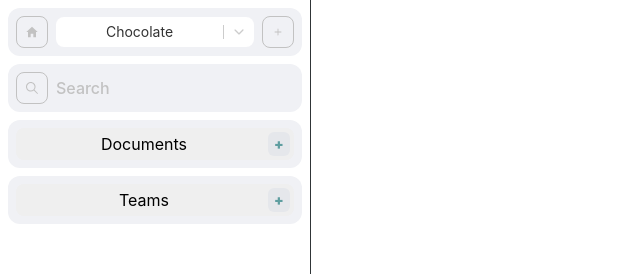
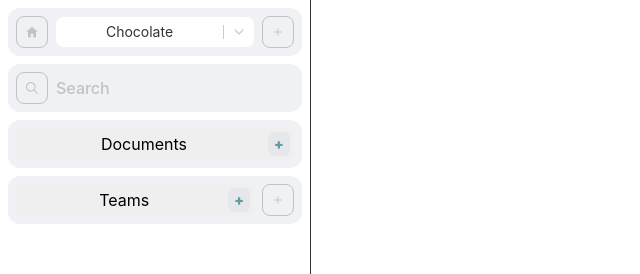
Before and after one commit to entools/tools.interface, a React (Vite) app: page / in a window 1280 px wide. Shown: the top 274 px of the page, without its empty margins (0-640 px from the left). Built offline with nearby package versions, Linux system fonts and the light colour scheme.

Commit message:
fix: list

```diff
--- a/src/components/sidebar/components/list/list.module.css
+++ b/src/components/sidebar/components/list/list.module.css
@@ -24,8 +24,8 @@
   font-size: 16px;
   line-height: 20px;
   box-sizing: border-box;
-  /* background: linear-gradient(-45deg, rgb(135, 57, 229), rgb(84, 150, 255)); */
   border: none;
+  width: 100%;
 }
 
 
@@ -114,3 +114,26 @@
   align-items: center;
   width: 100%;
 }
+
+.icon {
+  display: flex;
+  justify-content: center;
+  align-items: center;
+  margin: 0;
+  padding: 0;
+  height: 30px;
+  width: 30px;
+  min-width: 30px;
+  color: var(--font-color);
+  border: var(--button-border);
+  border-radius: 8px;
+  background-color: var(--button-background);
+  margin-left: 8px;
+  font-size: 14px;
+  line-height: 14px;
+}
+
+.buttons {
+  display: flex;
+  justify-content: space-between;
+}
--- a/src/components/sidebar/components/list/list.tsx
+++ b/src/components/sidebar/components/list/list.tsx
@@ -1,4 +1,6 @@
+/* eslint-disable react/require-default-props */
 import { NavLink } from 'react-router-dom';
+import { IoIosAdd } from 'react-icons/io';
 import style from './list.module.css';
 
 type ListType = {
@@ -7,6 +9,7 @@ type ListType = {
   onShow: () => void;
   items: string[];
   title: string;
+  action?: () => void;
 };
 
 export default function List({
@@ -15,9 +18,11 @@ export default function List({
   onShow,
   items,
   title,
+  action,
 }: ListType) {
   return (
     <div className={style.list}>
+      <div className={style.buttons}>
         <button
           className={style.header}
           type="button"
@@ -32,6 +37,14 @@ export default function List({
             {show ? '-' : '+'}
           </div>
         </button>
+        {sidebarWidth > 150 && action
+          && (
+            <NavLink to="/" className={style.icon}>
+              <IoIosAdd />
+            </NavLink>
+          )}
+      </div>
+
       {show && (
         <div className={style.items}>
           {items.map((item, i) => (
--- a/src/components/sidebar/sidebar.tsx
+++ b/src/components/sidebar/sidebar.tsx
@@ -1,3 +1,4 @@
+/* eslint-disable no-console */
 /* eslint-disable react/no-array-index-key */
 /* eslint-disable jsx-a11y/no-static-element-interactions */
 /* eslint-disable @typescript-eslint/no-unused-vars */
@@ -93,6 +94,7 @@ export default function Sidebar() {
             show={showTeams}
             onShow={onShowTeams}
             items={new Array(10).fill(1).map((i) => i.toString())}
+            action={() => console.log('action')}
           />
         </div>
         <div className={classNames(style.footer)}>
```
Lines whose indentation alone changed are shown as unchanged.
